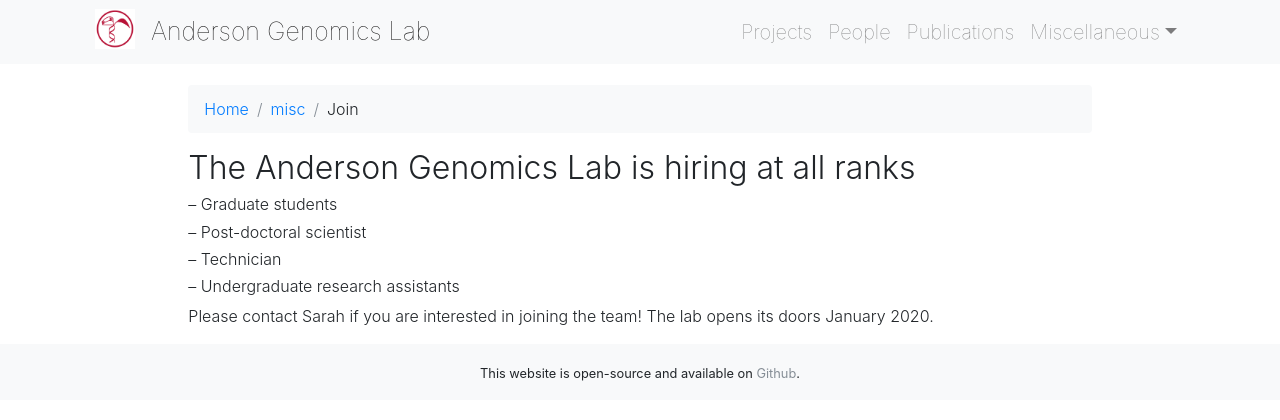
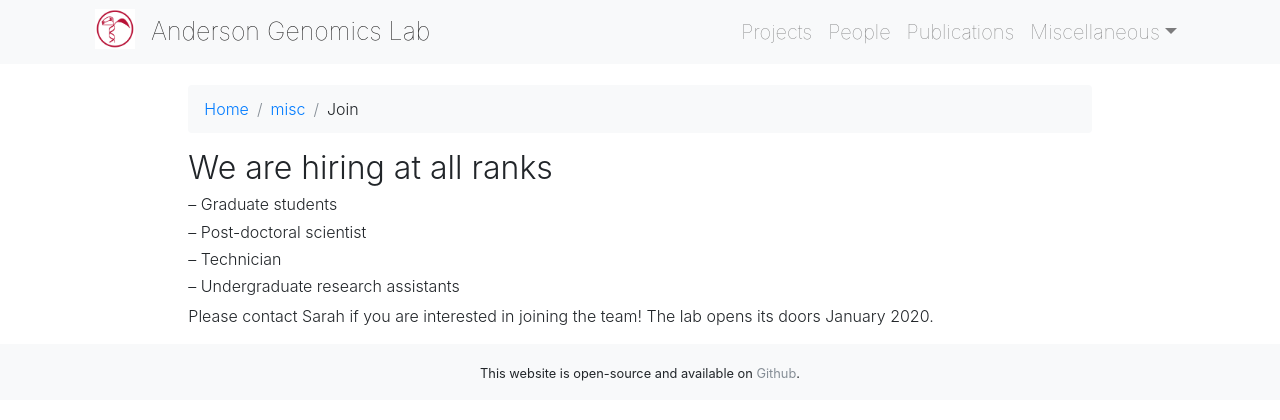
Before and after one commit to andersongenomicslab/andersongenomicslab.github.io, a Jekyll site: the page built from misc/_posts/2010-01-03-join.md, in a window 1280 px wide. Shown: the top 420 px of the page. Built offline with Jekyll 4.4.1, drawn with Linux system fonts in a browser that asks for light colours; nearby versions of some CDN libraries; a style sheet for code colours, icons or effects is not loaded.

Commit message:
Update 2010-01-03-join.md

```diff
--- a/misc/_posts/2010-01-03-join.md
+++ b/misc/_posts/2010-01-03-join.md
@@ -3,7 +3,7 @@ layout: misc
 title: Join
 ---
 
-# The Anderson Genomics Lab is hiring at all ranks
+# We are hiring at all ranks
 
 
 ##### -- Graduate students
```
